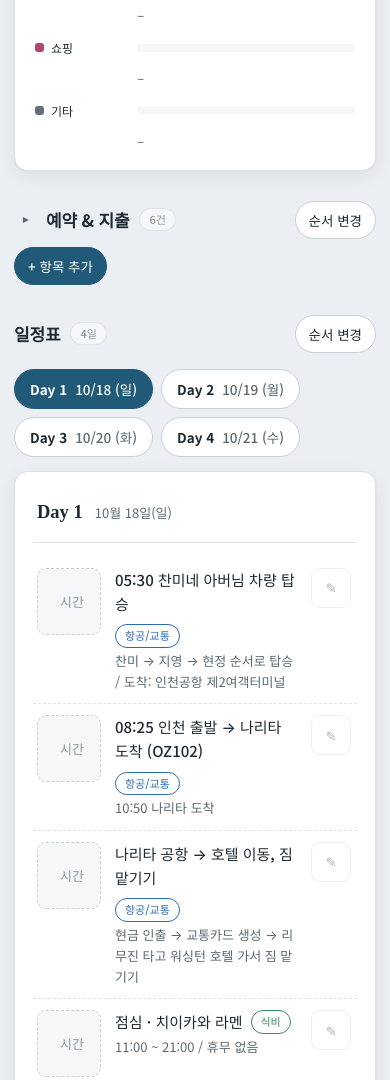
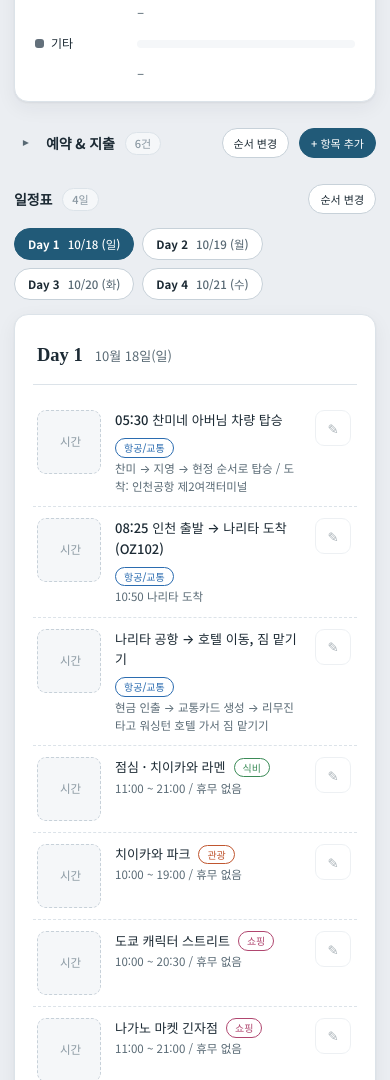
Before and after one commit to z-zeros/Project, a plain HTML site: page Travel_Plan.html in a window 390 px wide. Shown: the part 920-2000 px from the top of the page. Drawn offline with Linux system fonts and the light colour scheme; a web font is replaced by a local one.

Commit message:
Update Travel_Plan.html

```diff
--- a/Travel_Plan.html
+++ b/Travel_Plan.html
@@ -366,35 +366,33 @@
   body.viewer .ck-label{ cursor:default; }
   .rt-link{margin-top:6px;}
 
-  /* ===== 모바일 가독성 (폰 전용, PC는 그대로) ===== */
+  /* ===== 모바일 글자 크기 (폰 전용 · PC보다 조금 작게 · 입력칸만 16px) ===== */
   @media (max-width:640px){
-    body{ font-size:15.5px; line-height:1.62; }
-    /* iOS에서 입력할 때 화면이 확대되지 않도록 16px */
+    body{ font-size:13px; line-height:1.55; }
+    /* iOS에서 입력할 때 화면이 확대되지 않도록 입력칸만 16px 유지 */
     input,select,textarea,.field input,.field select,.field textarea{ font-size:16px; }
+    /* 예산 카드의 금액 숫자 (모바일에서만 작게) */
+    .stat .val{ font-size:14px; }
+    .stat .val.big{ font-size:17px; }
     .wrap{ padding:0 14px 96px; }
     .trip-head{ padding:22px 0 8px; }
-    .trip-title{ font-size:24px; }
-    .section{ margin-top:30px; }
-    .section-head{ margin-bottom:16px; gap:8px 10px; }
-    .section-head h2{ font-size:17px; }
-    .btn{ padding:10px 15px; font-size:14px; }
-    .btn.sm{ padding:8px 13px; font-size:13.5px; }
-    .icon-btn{ width:40px; height:40px; }
-    .mv-btn{ width:38px; height:38px; font-size:12px; }
-    .day-tab{ font-size:13.5px; padding:9px 15px; }
-    .res-item{ padding:14px; gap:10px 12px; }
-    .res-item .r-title{ font-size:15px; }
-    .res-item .r-meta{ font-size:12.5px; }
-    .tl-time{ font-size:13px; }
-    .tl-title{ font-size:15px; }
-    .tl-note,.tl-hours{ font-size:13px; }
-    .mini-chip{ font-size:11px; padding:2px 9px; }
-    .tl-amt{ font-size:12px; }
-    .ck-label{ gap:12px; }
-    .ck-label input{ width:20px; height:20px; }
-    .ck-label span{ font-size:15px; }
-    .modal-body{ padding:10px 18px 6px; gap:16px; }
-    .wd-chip{ font-size:14px; padding:8px 12px; }
+    .trip-title{ font-size:22px; }
+    .section{ margin-top:26px; }
+    .section-head h2{ font-size:14px; }
+    .btn{ padding:8px 13px; font-size:12px; }
+    .btn.sm{ padding:6px 11px; font-size:11px; }
+    .icon-btn{ width:36px; height:36px; }
+    .mv-btn{ width:34px; height:34px; font-size:11px; }
+    .day-tab{ font-size:11.5px; padding:7px 13px; }
+    .res-item .r-title{ font-size:13px; }
+    .res-item .r-meta{ font-size:11px; }
+    .tl-time{ font-size:11.5px; }
+    .tl-title{ font-size:13px; }
+    .tl-note,.tl-hours{ font-size:11.5px; }
+    .mini-chip{ font-size:10px; }
+    .tl-amt{ font-size:10.5px; }
+    .ck-label span{ font-size:13px; }
+    .wd-chip{ font-size:13px; padding:7px 11px; }
   }
 </style>
 
```
